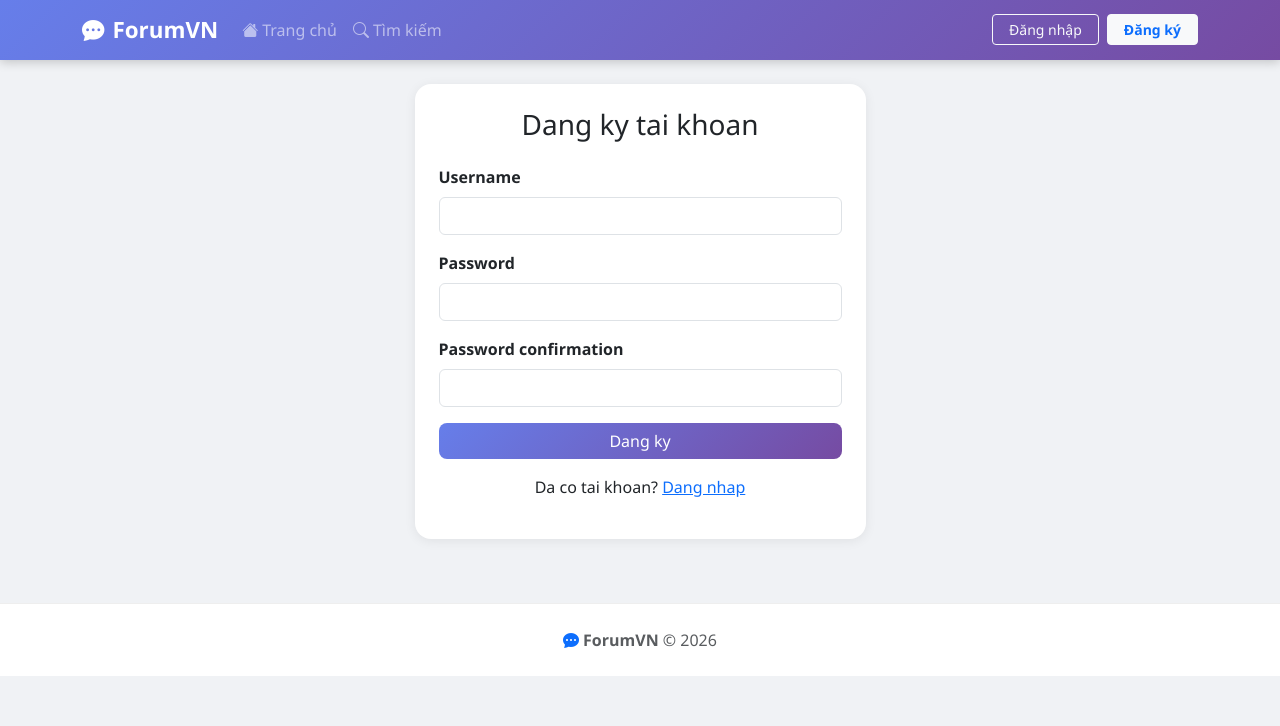
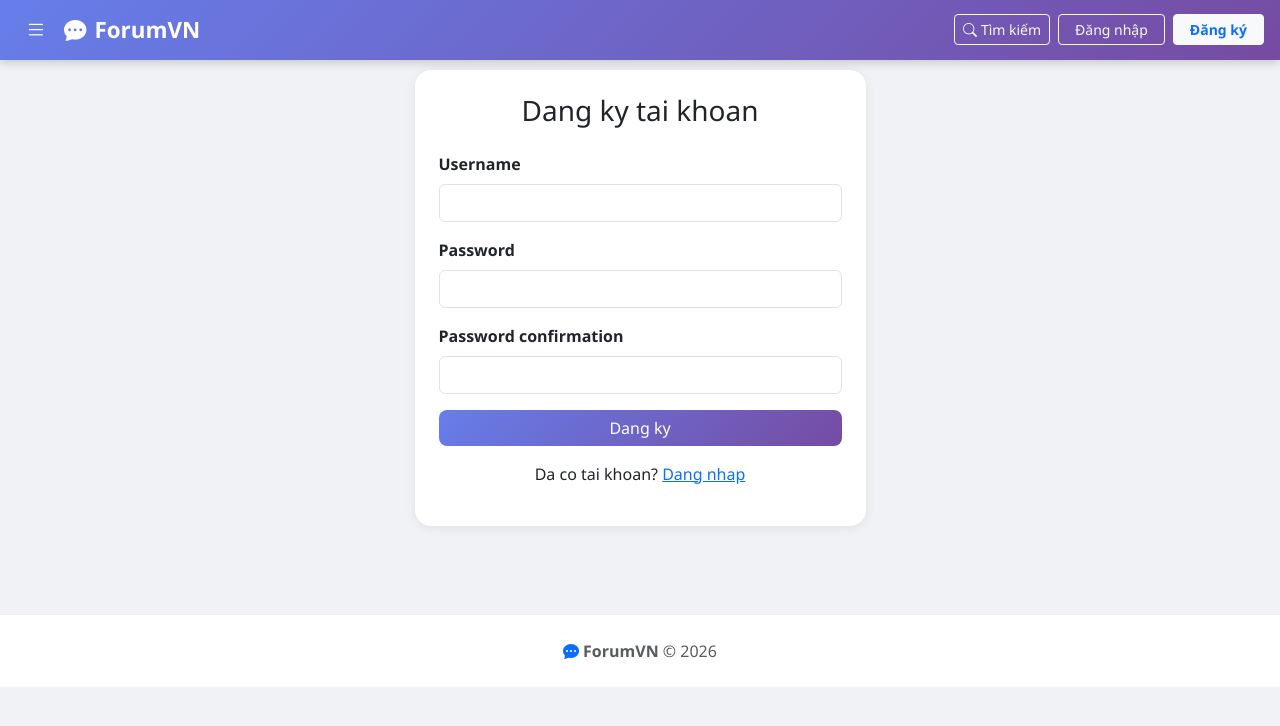
Before and after one commit to lt2224117-hub/forum-project-, a Django app: page /accounts/register/ in a window 1280 px wide. Shown: the top 726 px of the page. Run offline with Django 5.2, Linux system fonts and the light colour scheme; data comes from the database, SQL or seed files in the repository.

Commit message:
feat: them sidebar thu gon

```diff
--- a/config/settings.py
+++ b/config/settings.py
@@ -67,6 +67,7 @@ TEMPLATES = [
                 'django.template.context_processors.request',
                 'django.contrib.auth.context_processors.auth',
                 'django.contrib.messages.context_processors.messages',
+                'forum.context_processors.categories',
             ],
         },
     },
--- /dev/null
+++ b/forum/context_processors.py
@@ -0,0 +1,4 @@
+from .models import Category
+
+def categories(request):
+    return {'all_categories': Category.objects.all()}
--- a/templates/base.html
+++ b/templates/base.html
@@ -7,9 +7,46 @@
 <link href="https://cdn.jsdelivr.net/npm/bootstrap@5.3.0/dist/css/bootstrap.min.css" rel="stylesheet">
 <link href="https://cdn.jsdelivr.net/npm/bootstrap-icons@1.10.0/font/bootstrap-icons.css" rel="stylesheet">
 <style>
-body { background: #f0f2f5; font-family: "Segoe UI", sans-serif; }
-.navbar { background: linear-gradient(135deg, #667eea, #764ba2); box-shadow: 0 2px 10px rgba(0,0,0,0.2); }
+body { background: #f0f2f5; font-family: "Segoe UI", sans-serif; margin: 0; }
+
+.navbar { background: linear-gradient(135deg, #667eea, #764ba2); box-shadow: 0 2px 10px rgba(0,0,0,0.2); position: fixed; top: 0; width: 100%; z-index: 1050; }
 .navbar-brand { font-size: 1.4rem; font-weight: 800; }
+.sidebar-toggle { background: none; border: none; color: white; font-size: 1.3rem; padding: 0.25rem 0.6rem; cursor: pointer; }
+.sidebar-toggle:hover { opacity: 0.8; }
+
+.sidebar {
+  position: fixed; top: 56px; left: 0;
+  height: calc(100vh - 56px); width: 260px;
+  background: white; border-right: 1px solid #eee;
+  overflow-y: auto;
+  transform: translateX(-260px);
+  transition: transform 0.3s ease;
+  z-index: 1040; padding: 0.5rem 0;
+}
+.sidebar.open { transform: translateX(0); }
+
+.sidebar-overlay {
+  display: none; position: fixed;
+  top: 56px; left: 0; width: 100%; height: 100%;
+  background: rgba(0,0,0,0.3); z-index: 1039;
+}
+.sidebar-overlay.open { display: block; }
+
+.sidebar-section { border-bottom: 1px solid #f0f0f0; padding: 0.4rem 0; }
+.sidebar-label { font-size: 0.7rem; font-weight: 700; color: #999; letter-spacing: 1px; text-transform: uppercase; padding: 0.6rem 1.2rem 0.3rem; }
+.sidebar-link {
+  display: flex; align-items: center; gap: 0.75rem;
+  padding: 0.55rem 1.2rem; color: #333;
+  text-decoration: none; font-size: 0.92rem; font-weight: 500;
+  transition: background 0.15s;
+}
+.sidebar-link:hover { background: #f0f2ff; color: #667eea; }
+.sidebar-link:hover i { color: #667eea; }
+.sidebar-link i { font-size: 1rem; color: #666; width: 20px; }
+.sidebar-link.text-danger i { color: #dc3545; }
+
+.main-wrapper { margin-top: 70px; }
+
 .card { border: none; border-radius: 16px; box-shadow: 0 2px 12px rgba(0,0,0,0.07); margin-bottom: 1rem; }
 .card:hover { box-shadow: 0 4px 20px rgba(102,126,234,0.15); transition: 0.2s; }
 .btn-primary { background: linear-gradient(135deg, #667eea, #764ba2); border: none; border-radius: 8px; }
@@ -20,21 +57,17 @@ body { background: #f0f2f5; font-family: "Segoe UI", sans-serif; }
 </style>
 </head>
 <body>
-<nav class="navbar navbar-expand-lg navbar-dark">
-<div class="container">
-<a class="navbar-brand" href="{% url 'forum:home' %}"><i class="bi bi-chat-dots-fill me-2"></i>ForumVN</a>
-<button class="navbar-toggler" type="button" data-bs-toggle="collapse" data-bs-target="#nav"><span class="navbar-toggler-icon"></span></button>
-<div class="collapse navbar-collapse" id="nav">
-<ul class="navbar-nav me-auto">
-<li class="nav-item"><a class="nav-link" href="{% url 'forum:home' %}"><i class="bi bi-house-fill me-1"></i>Trang chủ</a></li>
-<li class="nav-item"><a class="nav-link" href="{% url 'search:search' %}"><i class="bi bi-search me-1"></i>Tìm kiếm</a></li>
-{% if request.user.is_staff %}<li class="nav-item"><a class="nav-link" href="{% url 'moderation:dashboard' %}"><i class="bi bi-shield-fill me-1"></i>Quản trị</a></li>{% endif %}
-</ul>
-<ul class="navbar-nav align-items-center gap-2">
+
+<nav class="navbar navbar-dark">
+<div class="container-fluid px-3 d-flex align-items-center gap-2">
+  <button class="sidebar-toggle" id="sidebarToggle"><i class="bi bi-list"></i></button>
+  <a class="navbar-brand me-auto" href="{% url 'forum:home' %}"><i class="bi bi-chat-dots-fill me-2"></i>ForumVN</a>
+  <a class="btn btn-outline-light btn-sm d-none d-md-inline" href="{% url 'search:search' %}"><i class="bi bi-search me-1"></i>Tìm kiếm</a>
   {% if user.is_authenticated %}
-<li class="nav-item dropdown">
-<a class="nav-link dropdown-toggle d-flex align-items-center gap-2" href="#" data-bs-toggle="dropdown">
-<span class="avatar-circle">{{ user.username|first|upper }}</span>{{ user.username }}
+  <div class="dropdown">
+    <a class="nav-link dropdown-toggle d-flex align-items-center gap-2 text-white" href="#" data-bs-toggle="dropdown">
+      <span class="avatar-circle">{{ user.username|first|upper }}</span>
+      <span class="d-none d-md-inline">{{ user.username }}</span>
       {% if user.is_staff %}<span class="badge bg-warning text-dark">Admin</span>{% endif %}
     </a>
     <ul class="dropdown-menu dropdown-menu-end shadow">
@@ -42,15 +75,54 @@ body { background: #f0f2f5; font-family: "Segoe UI", sans-serif; }
       <li><hr class="dropdown-divider"></li>
       <li><a class="dropdown-item text-danger" href="{% url 'accounts:logout' %}"><i class="bi bi-box-arrow-right me-2"></i>Đăng xuất</a></li>
     </ul>
-</li>
+  </div>
   {% else %}
-<li class="nav-item"><a class="btn btn-outline-light btn-sm px-3" href="{% url 'accounts:login' %}">Đăng nhập</a></li>
-<li class="nav-item"><a class="btn btn-light text-primary btn-sm px-3 fw-bold" href="{% url 'accounts:register' %}">Đăng ký</a></li>
+  <a class="btn btn-outline-light btn-sm px-3" href="{% url 'accounts:login' %}">Đăng nhập</a>
+  <a class="btn btn-light text-primary btn-sm px-3 fw-bold" href="{% url 'accounts:register' %}">Đăng ký</a>
   {% endif %}
-</ul>
-</div>
 </div>
 </nav>
+
+<div class="sidebar-overlay" id="sidebarOverlay"></div>
+
+<div class="sidebar" id="sidebar">
+  <div class="sidebar-section">
+    <a href="{% url 'forum:home' %}" class="sidebar-link"><i class="bi bi-house-fill"></i>Trang chủ</a>
+    <a href="{% url 'search:search' %}" class="sidebar-link"><i class="bi bi-search"></i>Tìm kiếm</a>
+    {% if user.is_authenticated %}
+    <a href="{% url 'accounts:profile' user.username %}" class="sidebar-link"><i class="bi bi-person-fill"></i>Hồ sơ của tôi</a>
+    {% endif %}
+    {% if request.user.is_staff %}
+    <a href="{% url 'moderation:dashboard' %}" class="sidebar-link"><i class="bi bi-shield-fill"></i>Quản trị</a>
+    {% endif %}
+  </div>
+
+  <div class="sidebar-section">
+    <div class="sidebar-label">Chuyên mục</div>
+    {% for category in all_categories %}
+    <a href="{% url 'forum:category_detail' category.slug %}" class="sidebar-link">
+      <i class="bi bi-folder2-open"></i>{{ category.name }}
+    </a>
+    {% empty %}
+    <span class="sidebar-link text-muted" style="font-size:0.85rem;">Chưa có chuyên mục</span>
+    {% endfor %}
+  </div>
+
+  {% if user.is_authenticated %}
+  <div class="sidebar-section">
+    <div class="sidebar-label">Tài khoản</div>
+    <a href="{% url 'accounts:logout' %}" class="sidebar-link text-danger"><i class="bi bi-box-arrow-right"></i>Đăng xuất</a>
+  </div>
+  {% else %}
+  <div class="sidebar-section">
+    <div class="sidebar-label">Tài khoản</div>
+    <a href="{% url 'accounts:login' %}" class="sidebar-link"><i class="bi bi-box-arrow-in-right"></i>Đăng nhập</a>
+    <a href="{% url 'accounts:register' %}" class="sidebar-link"><i class="bi bi-person-plus-fill"></i>Đăng ký</a>
+  </div>
+  {% endif %}
+</div>
+
+<div class="main-wrapper">
   <div class="container mt-3">
     {% for message in messages %}
     <div class="alert alert-{{ message.tags }} alert-dismissible fade show rounded-3">
@@ -58,12 +130,28 @@ body { background: #f0f2f5; font-family: "Segoe UI", sans-serif; }
     </div>
     {% endfor %}
   </div>
-<div class="container mt-4">
+  <div class="container pb-4">
     {% block content %}{% endblock %}
   </div>
+</div>
+
 <footer class="footer text-center text-muted">
 <p class="mb-0"><i class="bi bi-chat-dots-fill text-primary me-1"></i><strong>ForumVN</strong> &copy; 2026</p>
 </footer>
+
 <script src="https://cdn.jsdelivr.net/npm/bootstrap@5.3.0/dist/js/bootstrap.bundle.min.js"></script>
+<script>
+const toggle = document.getElementById('sidebarToggle');
+const sidebar = document.getElementById('sidebar');
+const overlay = document.getElementById('sidebarOverlay');
+toggle.addEventListener('click', () => {
+  sidebar.classList.toggle('open');
+  overlay.classList.toggle('open');
+});
+overlay.addEventListener('click', () => {
+  sidebar.classList.remove('open');
+  overlay.classList.remove('open');
+});
+</script>
 </body>
 </html>
```
Lines whose indentation alone changed are shown as unchanged.
